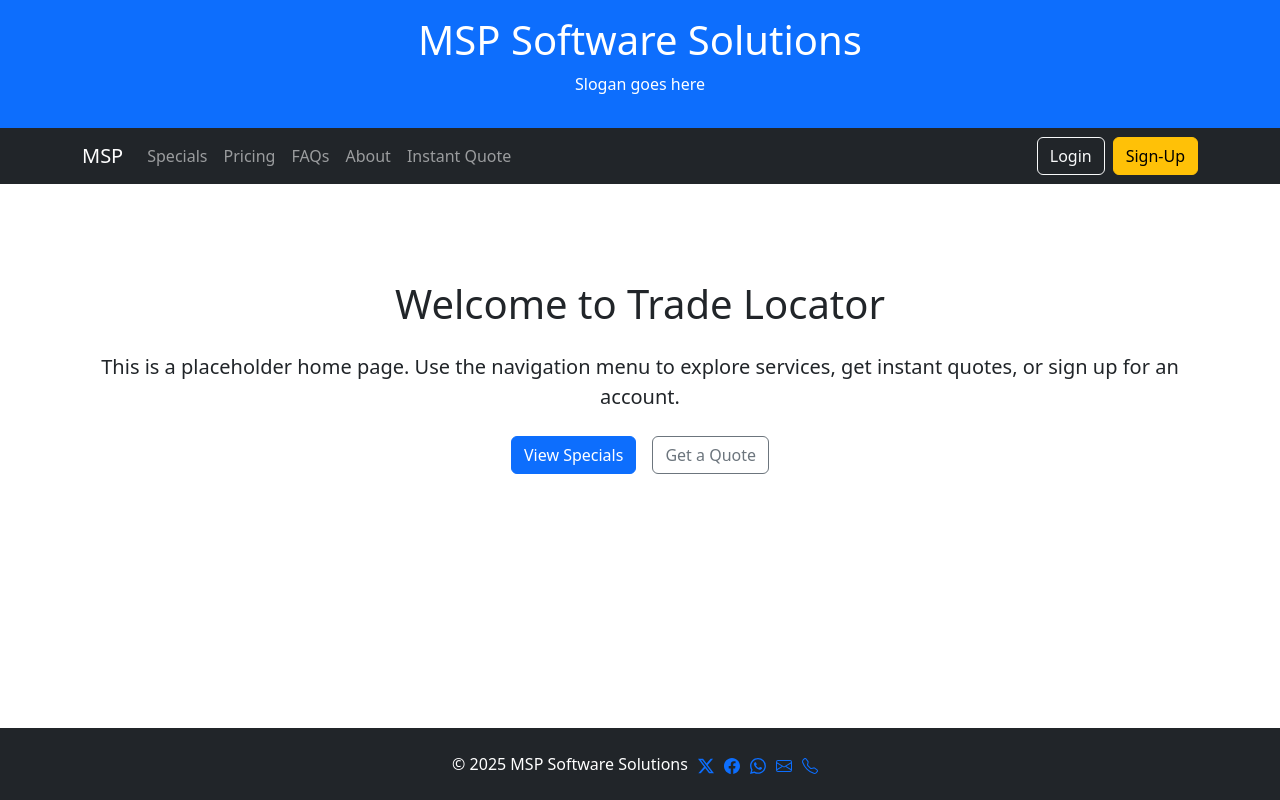
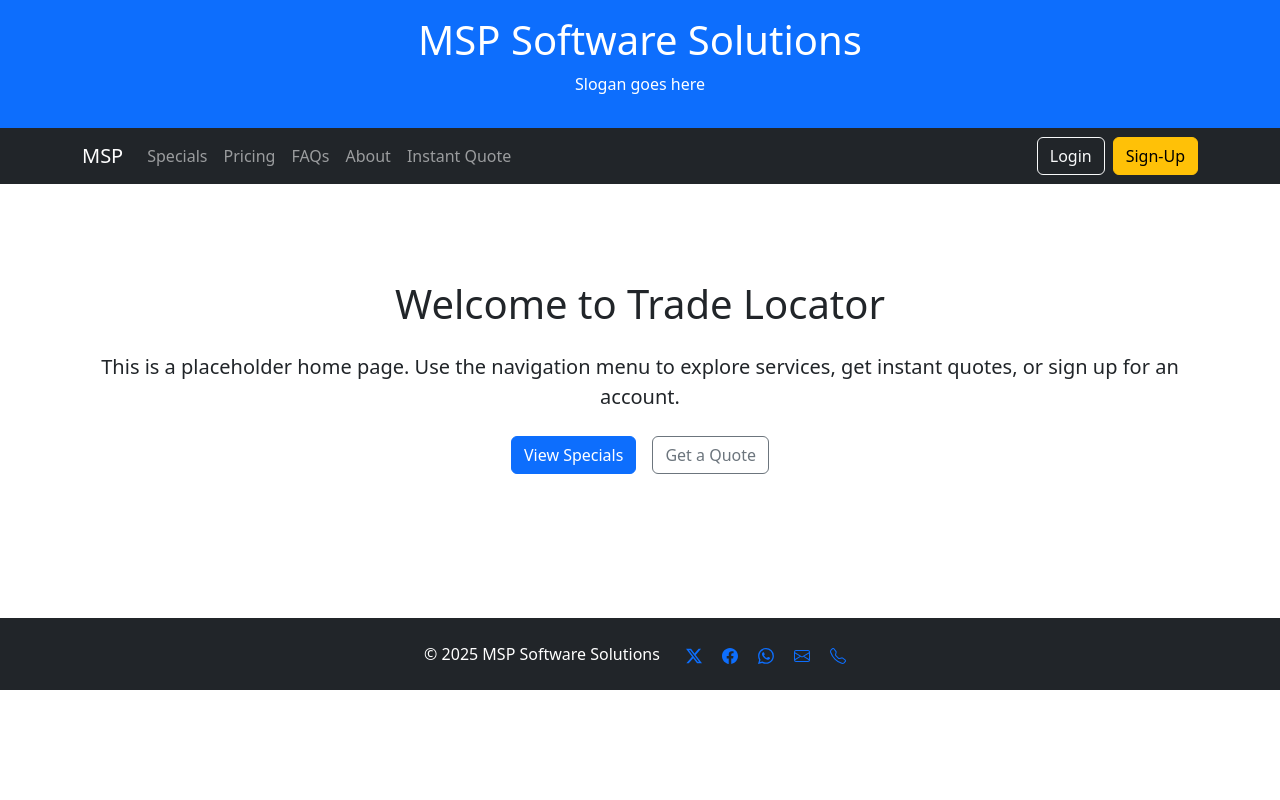
Before and after one commit to kayloshai/trade-locator, a React (Vite) app: page /trade-locator/plumbing in a window 1280 px wide. Built offline with nearby package versions, Linux system fonts and the light colour scheme.

Commit message:
update footer for wcag compliane

```diff
--- a/src/design-system/footer/footer.tsx
+++ b/src/design-system/footer/footer.tsx
@@ -1,54 +1,66 @@
-
-
 // src/src/design-system-components/pages/home.tsx
 
 interface Props {
     title: string;
 }
 
-export const Footer = ({ title }: Props) => {
-
-    return (
-        <div className="mt-5 p-4 bg-dark text-white text-center fixed-bottom">
+export const Footer = ({ title }: Props) => (
+    <footer className="mt-5 p-4 bg-dark text-white text-center" role="contentinfo">
+        <span>
             © {new Date().getFullYear()} {title}
-            <a href="" style={{ marginLeft: "10px", marginRight: "10px" }} ><svg xmlns="http://www.w3.org/2000/svg" width="16" height="16" fill="currentColor" className="bi bi-twitter-x" viewBox="0 0 16 16">
+        </span>
+        <nav aria-label="Social media" className="d-inline-block ms-3">
+            <a
+                href="https://twitter.com/"
+                aria-label="Twitter"
+                target="_blank"
+                rel="noopener noreferrer"
+                style={{ margin: "0 10px" }}
+            >
+                <svg xmlns="http://www.w3.org/2000/svg" width="16" height="16" fill="currentColor" className="bi bi-twitter-x" viewBox="0 0 16 16">
                     <path d="M12.6.75h2.454l-5.36 6.142L16 15.25h-4.937l-3.867-5.07-4.425 5.07H.316l5.733-6.57L0 .75h5.063l3.495 4.633L12.601.75Zm-.86 13.028h1.36L4.323 2.145H2.865z" />
-            </svg></a>
-
-            <a href="" style={{ marginRight: "10px" }}><svg xmlns="http://www.w3.org/2000/svg" width="16" height="16" fill="currentColor" className="bi bi-facebook" viewBox="0 0 16 16">
+                </svg>
+            </a>
+            <a
+                href="https://facebook.com/"
+                aria-label="Facebook"
+                target="_blank"
+                rel="noopener noreferrer"
+                style={{ margin: "0 10px" }}
+            >
+                <svg xmlns="http://www.w3.org/2000/svg" width="16" height="16" fill="currentColor" className="bi bi-facebook" viewBox="0 0 16 16">
                     <path d="M16 8.049c0-4.446-3.582-8.05-8-8.05C3.58 0-.002 3.603-.002 8.05c0 4.017 2.926 7.347 6.75 7.951v-5.625h-2.03V8.05H6.75V6.275c0-2.017 1.195-3.131 3.022-3.131.876 0 1.791.157 1.791.157v1.98h-1.009c-.993 0-1.303.621-1.303 1.258v1.51h2.218l-.354 2.326H9.25V16c3.824-.604 6.75-3.934 6.75-7.951" />
-            </svg></a>
-            {/*<a href="" style={{ marginRight: "10px" }}></a>*/}
-            <a href="" style={{ marginRight: "10px" }}><svg xmlns="http://www.w3.org/2000/svg" width="16" height="16" fill="currentColor" className="bi bi-whatsapp" viewBox="0 0 16 16">
+                </svg>
+            </a>
+            <a
+                href="https://whatsapp.com/"
+                aria-label="WhatsApp"
+                target="_blank"
+                rel="noopener noreferrer"
+                style={{ margin: "0 10px" }}
+            >
+                <svg xmlns="http://www.w3.org/2000/svg" width="16" height="16" fill="currentColor" className="bi bi-whatsapp" viewBox="0 0 16 16">
                     <path d="M13.601 2.326A7.85 7.85 0 0 0 7.994 0C3.627 0 .068 3.558.064 7.926c0 1.399.366 2.76 1.057 3.965L0 16l4.204-1.102a7.9 7.9 0 0 0 3.79.965h.004c4.368 0 7.926-3.558 7.93-7.93A7.9 7.9 0 0 0 13.6 2.326zM7.994 14.521a6.6 6.6 0 0 1-3.356-.92l-.24-.144-2.494.654.666-2.433-.156-.251a6.56 6.56 0 0 1-1.007-3.505c0-3.626 2.957-6.584 6.591-6.584a6.56 6.56 0 0 1 4.66 1.931 6.56 6.56 0 0 1 1.928 4.66c-.004 3.639-2.961 6.592-6.592 6.592m3.615-4.934c-.197-.099-1.17-.578-1.353-.646-.182-.065-.315-.099-.445.099-.133.197-.513.646-.627.775-.114.133-.232.148-.43.05-.197-.1-.836-.308-1.592-.985-.59-.525-.985-1.175-1.103-1.372-.114-.198-.011-.304.088-.403.087-.088.197-.232.296-.346.1-.114.133-.198.198-.33.065-.134.034-.248-.015-.347-.05-.099-.445-1.076-.612-1.47-.16-.389-.323-.335-.445-.34-.114-.007-.247-.007-.38-.007a.73.73 0 0 0-.529.247c-.182.198-.691.677-.691 1.654s.71 1.916.81 2.049c.098.133 1.394 2.132 3.383 2.992.47.205.84.326 1.129.418.475.152.904.129 1.246.08.38-.058 1.171-.48 1.338-.943.164-.464.164-.86.114-.943-.049-.084-.182-.133-.38-.232" />
-            </svg></a>
-
-            <a href="" style={{ marginRight: "10px" }}><svg xmlns="http://www.w3.org/2000/svg" width="16" height="16" fill="currentColor" className="bi bi-envelope" viewBox="0 0 16 16">
+                </svg>
+            </a>
+            <a
+                href="mailto:info@example.com"
+                aria-label="Email"
+                style={{ margin: "0 10px" }}
+            >
+                <svg xmlns="http://www.w3.org/2000/svg" width="16" height="16" fill="currentColor" className="bi bi-envelope" viewBox="0 0 16 16">
                     <path d="M0 4a2 2 0 0 1 2-2h12a2 2 0 0 1 2 2v8a2 2 0 0 1-2 2H2a2 2 0 0 1-2-2zm2-1a1 1 0 0 0-1 1v.217l7 4.2 7-4.2V4a1 1 0 0 0-1-1zm13 2.383-4.708 2.825L15 11.105zm-.034 6.876-5.64-3.471L8 9.583l-1.326-.795-5.64 3.47A1 1 0 0 0 2 13h12a1 1 0 0 0 .966-.741M1 11.105l4.708-2.897L1 5.383z" />
-            </svg></a>
-            <a href="" style={{ marginRight: "10px" }}><svg xmlns="http://www.w3.org/2000/svg" width="16" height="16" fill="currentColor" className="bi bi-telephone" viewBox="0 0 16 16">
+                </svg>
+            </a>
+            <a
+                href="tel:+1234567890"
+                aria-label="Phone"
+                style={{ margin: "0 10px" }}
+            >
+                <svg xmlns="http://www.w3.org/2000/svg" width="16" height="16" fill="currentColor" className="bi bi-telephone" viewBox="0 0 16 16">
                     <path d="M3.654 1.328a.678.678 0 0 0-1.015-.063L1.605 2.3c-.483.484-.661 1.169-.45 1.77a17.6 17.6 0 0 0 4.168 6.608 17.6 17.6 0 0 0 6.608 4.168c.601.211 1.286.033 1.77-.45l1.034-1.034a.678.678 0 0 0-.063-1.015l-2.307-1.794a.68.68 0 0 0-.58-.122l-2.19.547a1.75 1.75 0 0 1-1.657-.459L5.482 8.062a1.75 1.75 0 0 1-.46-1.657l.548-2.19a.68.68 0 0 0-.122-.58zM1.884.511a1.745 1.745 0 0 1 2.612.163L6.29 2.98c.329.423.445.974.315 1.494l-.547 2.19a.68.68 0 0 0 .178.643l2.457 2.457a.68.68 0 0 0 .644.178l2.189-.547a1.75 1.75 0 0 1 1.494.315l2.306 1.794c.829.645.905 1.87.163 2.611l-1.034 1.034c-.74.74-1.846 1.065-2.877.702a18.6 18.6 0 0 1-7.01-4.42 18.6 18.6 0 0 1-4.42-7.009c-.362-1.03-.037-2.137.703-2.877z" />
-            </svg></a>
-        </div>
-        // <>
-        //     <div className="row fixed-bottom">
-
-        //         <div className="col-sm-8 p-4 bg-dark text-white text-center">
-        //             © {new Date().getFullYear()} {title}
-        //         </div>
-        //         <div className="col-sm-4 p-4 bg-dark text-white">
-        //             <div style={{ marginRight: "2px" }}>
-        //                 <a href=""><svg xmlns="http://www.w3.org/2000/svg" width="16" height="16" fill="currentColor" className="bi bi-twitter-x" viewBox="0 0 16 16">
-        //                     <path d="M12.6.75h2.454l-5.36 6.142L16 15.25h-4.937l-3.867-5.07-4.425 5.07H.316l5.733-6.57L0 .75h5.063l3.495 4.633L12.601.75Zm-.86 13.028h1.36L4.323 2.145H2.865z" />
-        //                 </svg></a>
-        //             </div>
-        //             <div style={{ marginRight: "2px" }}>
-        //                 <a href=""><svg xmlns="http://www.w3.org/2000/svg" width="16" height="16" fill="currentColor" class="bi bi-facebook" viewBox="0 0 16 16">
-        //                     <path d="M16 8.049c0-4.446-3.582-8.05-8-8.05C3.58 0-.002 3.603-.002 8.05c0 4.017 2.926 7.347 6.75 7.951v-5.625h-2.03V8.05H6.75V6.275c0-2.017 1.195-3.131 3.022-3.131.876 0 1.791.157 1.791.157v1.98h-1.009c-.993 0-1.303.621-1.303 1.258v1.51h2.218l-.354 2.326H9.25V16c3.824-.604 6.75-3.934 6.75-7.951" />
-        //                 </svg></a>
-        //             </div>
-        //         </div>
-        //     </div>
-        // </>
+                </svg>
+            </a>
+        </nav>
+    </footer>
 );
-}
```
Lines whose indentation alone changed are shown as unchanged.
